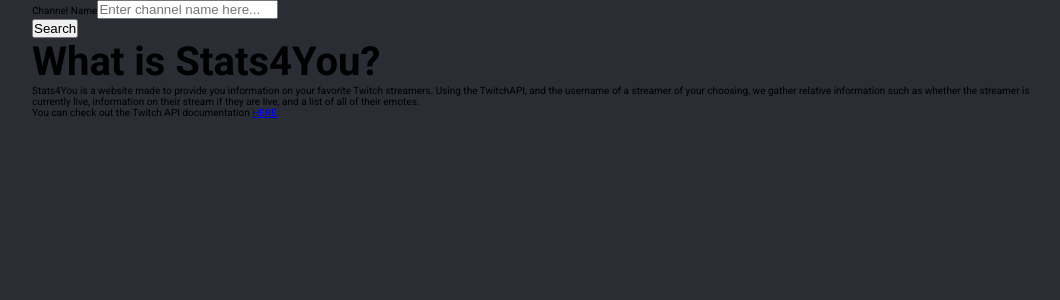
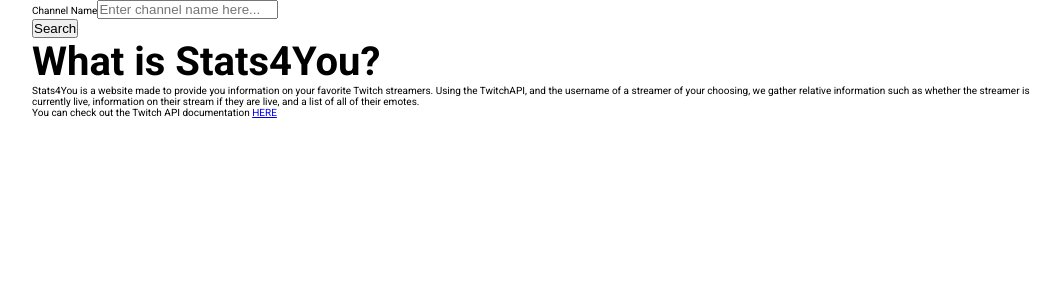
Before and after one commit to SheltonRolleFS/StatsForYou, a React (Create React App) app: page / in a window 1280 px wide. Shown: the top 300 px of the page, without its empty margins (108-1168 px from the left). Built offline with nearby package versions, Linux system fonts and the light colour scheme.

Commit message:
removed the background color

```diff
--- a/src/SASS/_base.scss
+++ b/src/SASS/_base.scss
@@ -1,40 +1,39 @@
-body{
+body {
   font-family: "Roboto", sans-serif;
-    background: $dark-background;
 }
 
-h1{
+h1 {
   font-size: 5rem;
 }
 
-h2{
+h2 {
   font-size: 4rem;
 }
 
-h3{
+h3 {
   font-size: 3.5rem;
 }
 
-h4{
+h4 {
   font-size: 3rem;
 }
 
-h5{
+h5 {
   font-size: 2.5rem;
 }
 
-h6{
+h6 {
   font-size: 2rem;
 }
 
-.container{
+.container {
   max-width: 100rem;
   margin: 0 auto;
 }
 
 // Media Queries
-@media (max-width: 1000px){
-    .container{
+@media (max-width: 1000px) {
+  .container {
     padding: 0 3rem;
   }
 }
```
Lines whose indentation alone changed are shown as unchanged.
